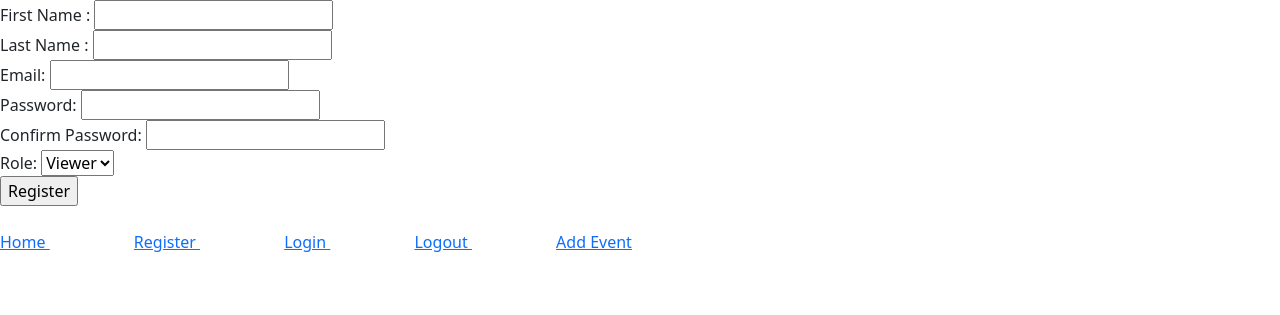
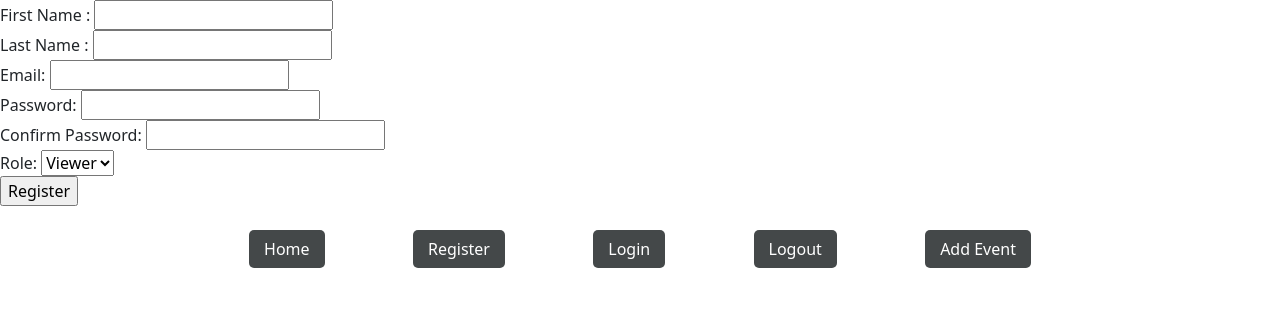
Before and after one commit to Jsouthern777/Final-Project, a Flask app: page /register/ in a window 1280 px wide. Shown: the top 315 px of the page. Run offline with Flask 3, Linux system fonts and the light colour scheme; parts of the project's set-up code (start-up, migrations or seed data) failed here and were passed over.

Commit message:
style changes
added stylesheet which centers text, small edits to home page verbage

```diff
--- /dev/null
+++ b/static/styles/style.css
@@ -0,0 +1,46 @@
+h1{
+    width: 100%;
+    text-align: center;
+    padding: 0.5em;
+}
+h2,h3,p{
+    text-align: center;
+}
+
+.centered_img{
+    display: block;
+    margin-left: auto;
+    margin-right: auto;
+}
+.RSVP_padding{
+    padding-top: 0.5em;
+    padding-bottom: 2em;
+}
+.center_button{
+    display: block;
+    width: fit-content;
+    margin-left: auto;
+    margin-right: auto;
+}
+
+footer{
+    text-align: center;
+    padding-bottom: 3em;
+}
+
+.button{
+    display: inline-block;
+    padding-left: 15px;
+    padding-right: 15px;
+    padding-top: 7px;
+    padding-bottom: 7px;
+    font-size: 16px;
+    text-align: center;
+    text-decoration: none;
+    color: white;
+    background-color: #444849;
+    border: none;
+    border-radius: 5px;
+    cursor: pointer;
+    transition: background-color 0.3s;
+}
--- a/templates/register.html
+++ b/templates/register.html
@@ -4,6 +4,7 @@
   <meta charset="UTF-8">
   <meta http-equiv="X-UA-Compatible" content="IE=edge">
   <meta name="viewport" content="width=device-width, initial-scale=1.0">
+  <link rel="stylesheet" href="/static/styles/style.css">
   <title>Register</title>
 
   <link href="https://cdn.jsdelivr.net/npm/bootstrap@5.1.1/dist/css/bootstrap.min.css" rel="stylesheet" integrity="sha384-F3w7mX95PdgyTmZZMECAngseQB83DfGTowi0iMjiWaeVhAn4FJkqJByhZMI3AhiU" crossorigin="anonymous">
@@ -70,15 +71,15 @@
   </main>
   <footer>
     <br>
-    <a href="/"> Home </a>
+    <a href="/" class="button"> Home </a>
     &emsp;&emsp;&emsp;&emsp;&emsp;
-    <a href="/register"> Register </a>
+    <a href="/register" class="button"> Register </a>
     &emsp;&emsp;&emsp;&emsp;&emsp;
-    <a href="/login"> Login </a>
+    <a href="/login" class="button"> Login </a>
     &emsp;&emsp;&emsp;&emsp;&emsp;
-    <a href="/logout"> Logout </a>
+    <a href="/logout" class="button"> Logout </a>
     &emsp;&emsp;&emsp;&emsp;&emsp;
-    <a href="/add_event"> Add Event </a>
+    <a href="/add_event" class="button"> Add Event </a>
     <br>
   </footer>
 </body>
```
Also changed, not shown: templates/eventforms.html (+6 -5 lines), templates/home.html (+18 -7 lines), templates/login.html (+13 -0 lines).
